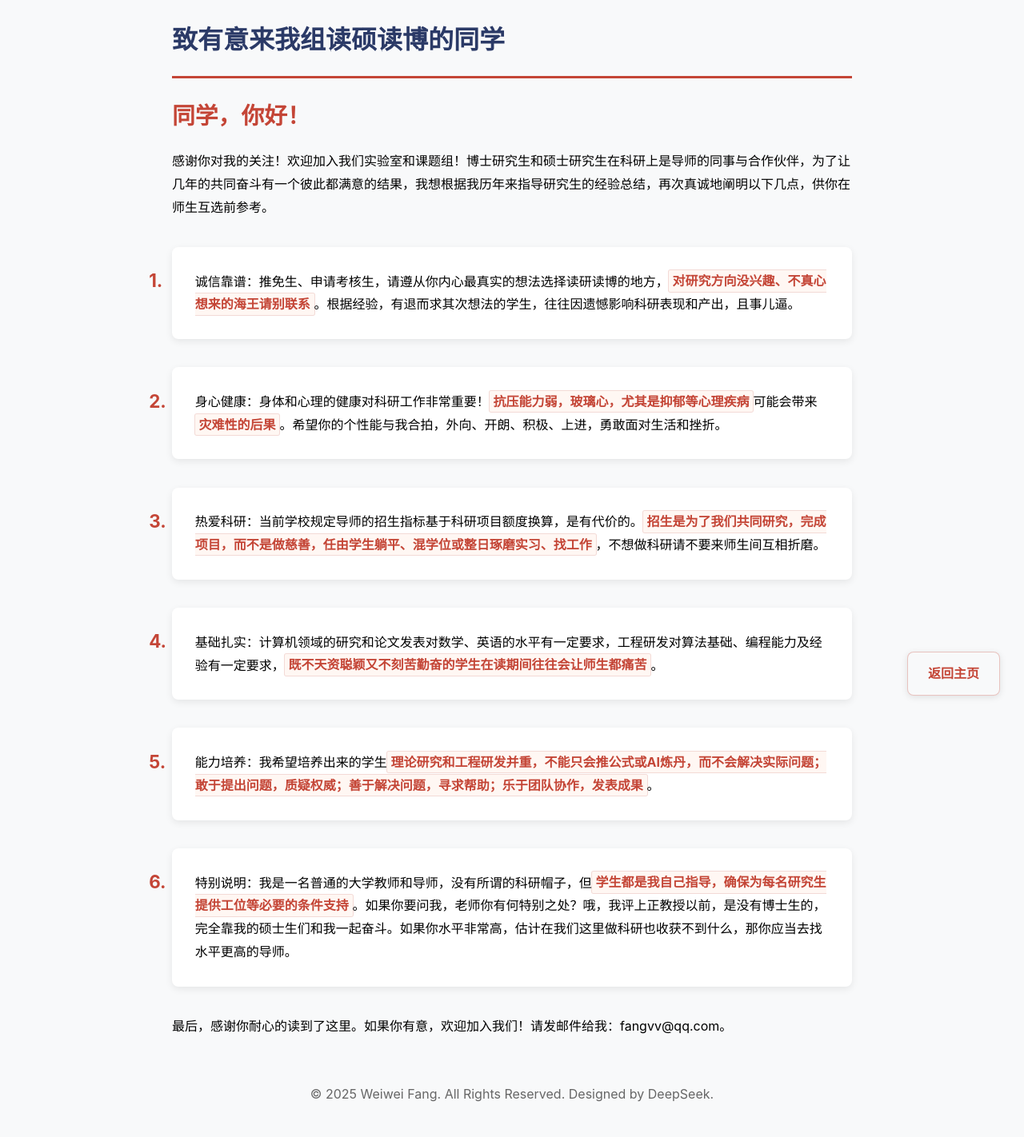
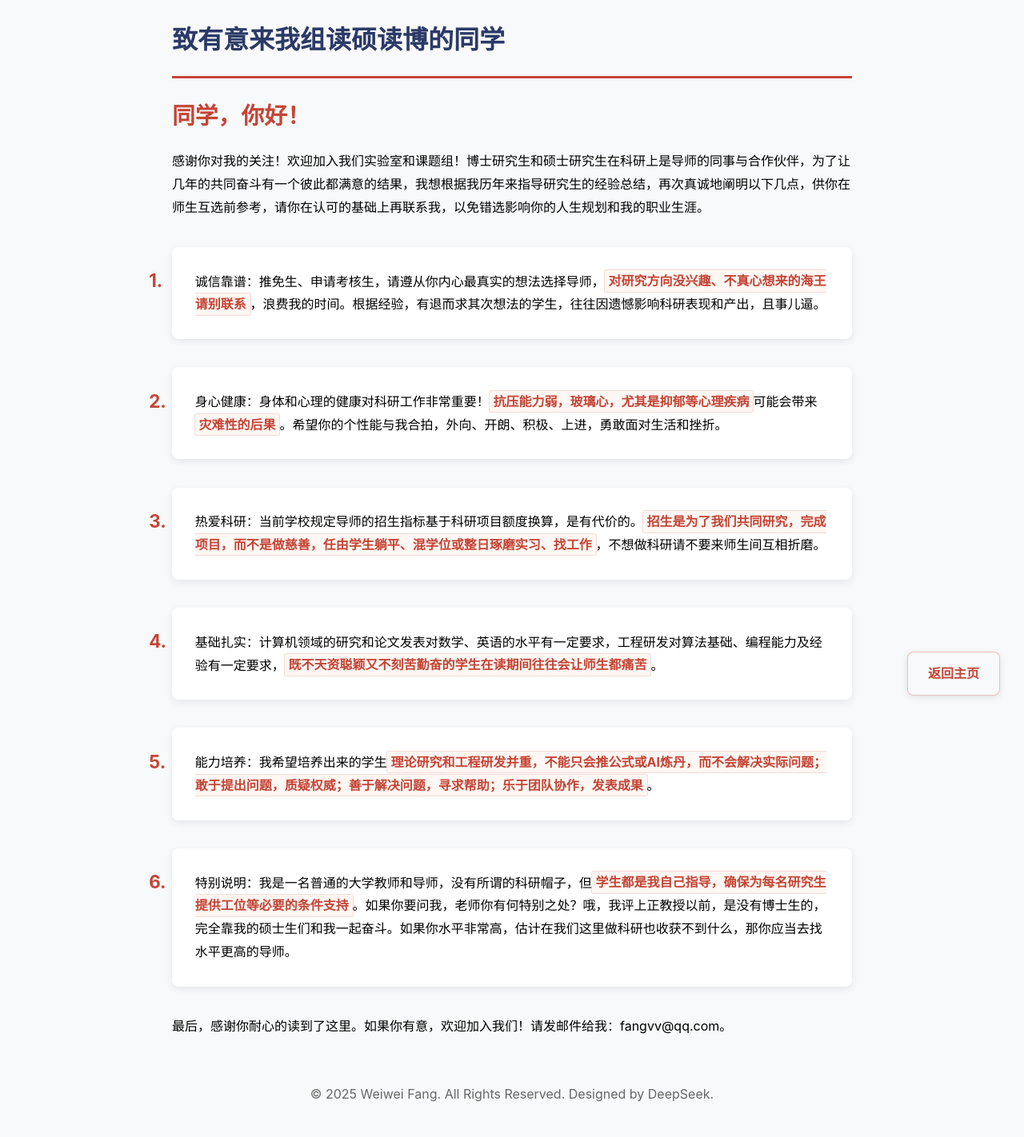
Before and after one commit to fangvv/Homepage, a Jekyll site: the page faq2.html, which Jekyll copies as it is, in a window 1280 px wide. Shown: the whole page at 80% size. Built offline with Jekyll 4.4.1, drawn with Linux system fonts in a browser that asks for light colours; comment, search, counter and statistics services are not loaded.

Commit message:
update faq2

```diff
--- a/faq2.html
+++ b/faq2.html
@@ -113,10 +113,10 @@ strong:hover {
 <body>
     <h1 style="color:var(--primary);border-bottom:3px solid var(--accent);padding-bottom:1rem">致有意来我组读硕读博的同学</h1>
 
-    <p><span class="greeting">同学，你好！</span>感谢你对我的关注！欢迎加入我们实验室和课题组！博士研究生和硕士研究生在科研上是导师的同事与合作伙伴，为了让几年的共同奋斗有一个彼此都满意的结果，我想根据我历年来指导研究生的经验总结，再次真诚地阐明以下几点，供你在师生互选前参考。</p>
+    <p><span class="greeting">同学，你好！</span>感谢你对我的关注！欢迎加入我们实验室和课题组！博士研究生和硕士研究生在科研上是导师的同事与合作伙伴，为了让几年的共同奋斗有一个彼此都满意的结果，我想根据我历年来指导研究生的经验总结，再次真诚地阐明以下几点，供你在师生互选前参考，请你在认可的基础上再联系我，以免错选影响你的人生规划和我的职业生涯。</p>
 
     <ol>
-<li>诚信靠谱：推免生、申请考核生，请遵从你内心最真实的想法选择读研读博的地方，<strong>对研究方向没兴趣、不真心想来的海王请别联系</strong>。根据经验，有退而求其次想法的学生，往往因遗憾影响科研表现和产出，且事儿逼。</li>
+<li>诚信靠谱：推免生、申请考核生，请遵从你内心最真实的想法选择导师，<strong>对研究方向没兴趣、不真心想来的海王请别联系</strong>，浪费我的时间。根据经验，有退而求其次想法的学生，往往因遗憾影响科研表现和产出，且事儿逼。</li>
 
 <li>身心健康：身体和心理的健康对科研工作非常重要！<strong>抗压能力弱，玻璃心，尤其是抑郁等心理疾病</strong>可能会带来<strong>灾难性的后果</strong>。希望你的个性能与我合拍，外向、开朗、积极、上进，勇敢面对生活和挫折。</li>
 
```
